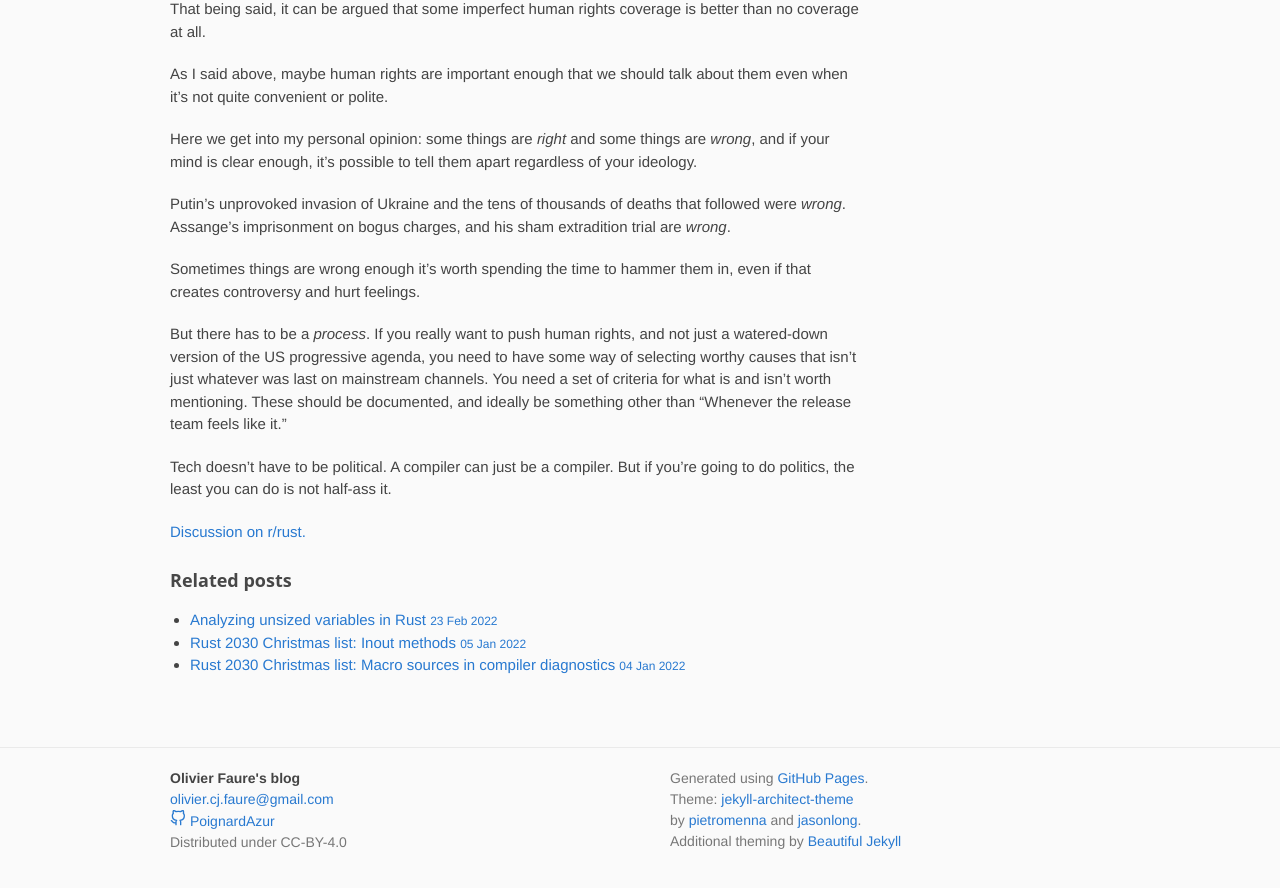
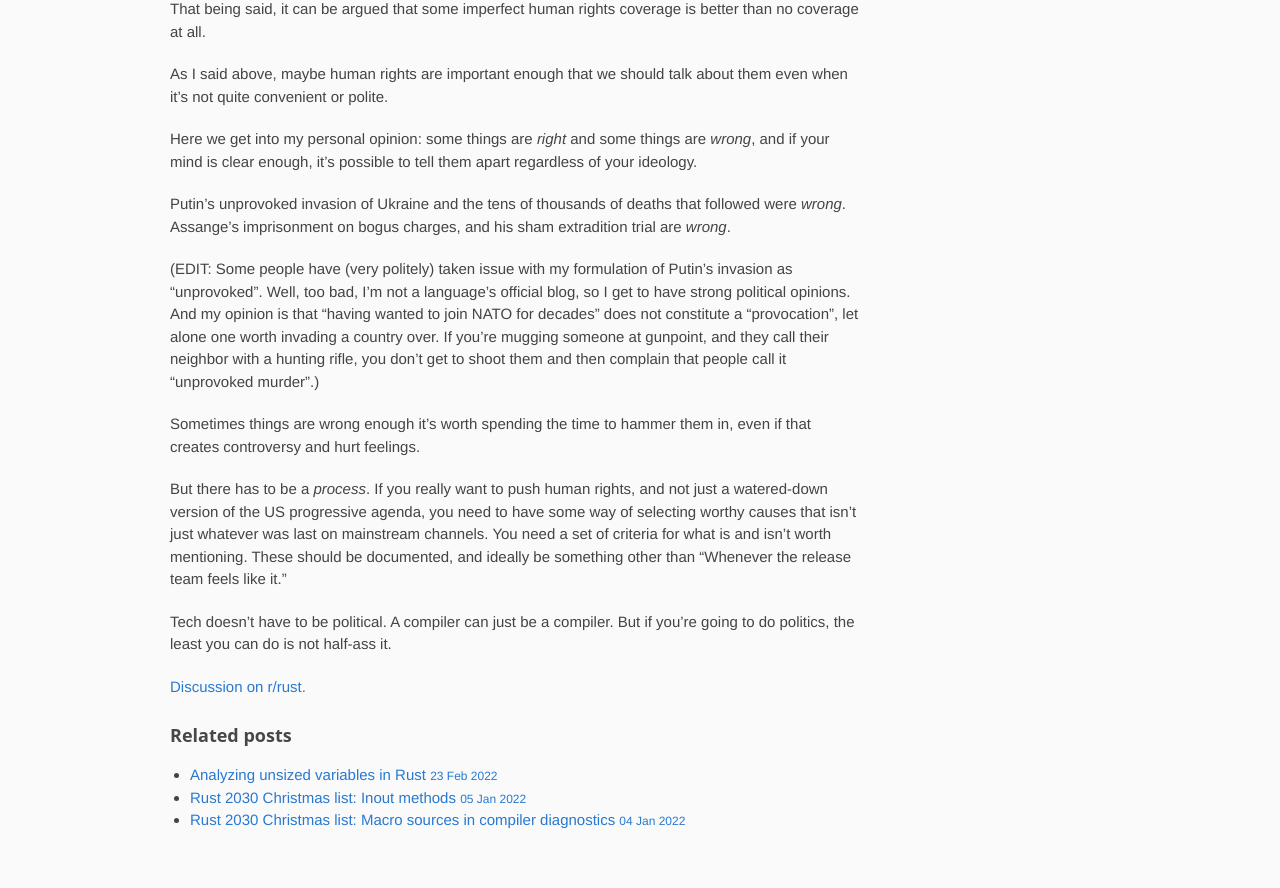
Before and after one commit to PoignardAzur/poignardazur.github.io, a Jekyll site: the page built from _posts/2022-11-05-political-messages-in-the-rust-blog.md, in a window 1280 px wide and 900 px high, scrolled down 2842 px. Shown: the top 888 px of the window. Built offline with Jekyll 4.4.1, drawn with Linux system fonts in a browser that asks for light colours.

Commit message:
Edit "political messages" article

```diff
--- a/_posts/2022-11-05-political-messages-in-the-rust-blog.md
+++ b/_posts/2022-11-05-political-messages-in-the-rust-blog.md
@@ -76,6 +76,8 @@ Here we get into my personal opinion: some things are *right* and some things ar
 
 Putin's unprovoked invasion of Ukraine and the tens of thousands of deaths that followed were *wrong*. Assange's imprisonment on bogus charges, and his sham extradition trial are *wrong*.
 
+(EDIT: Some people have (very politely) taken issue with my formulation of Putin's invasion as "unprovoked". Well, too bad, I'm not a language's official blog, so I get to have strong political opinions. And my opinion is that "having wanted to join NATO for decades" does not constitute a "provocation", let alone one worth invading a country over. If you're mugging someone at gunpoint, and they call their neighbor with a hunting rifle, you don't get to shoot them and then complain that people call it "unprovoked murder".)
+
 Sometimes things are wrong enough it's worth spending the time to hammer them in, even if that creates controversy and hurt feelings.
 
 But there has to be a *process*. If you really want to push human rights, and not just a watered-down version of the US progressive agenda, you need to have some way of selecting worthy causes that isn't just whatever was last on mainstream channels. You need a set of criteria for what is and isn't worth mentioning. These should be documented, and ideally be something other than "Whenever the release team feels like it."
```
